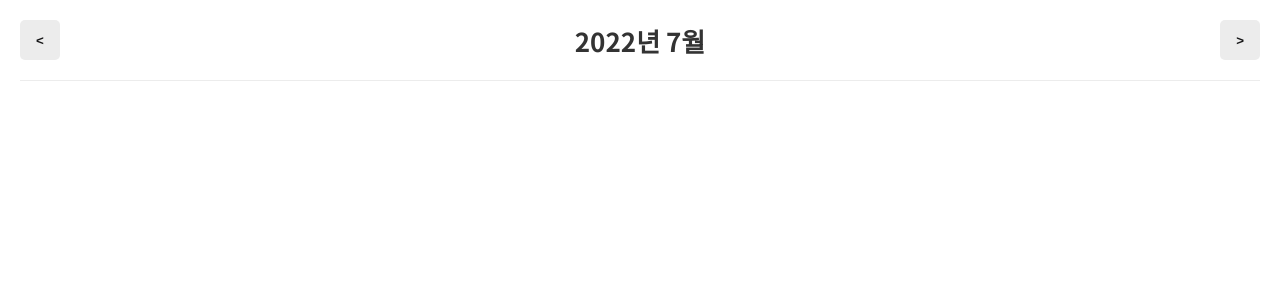
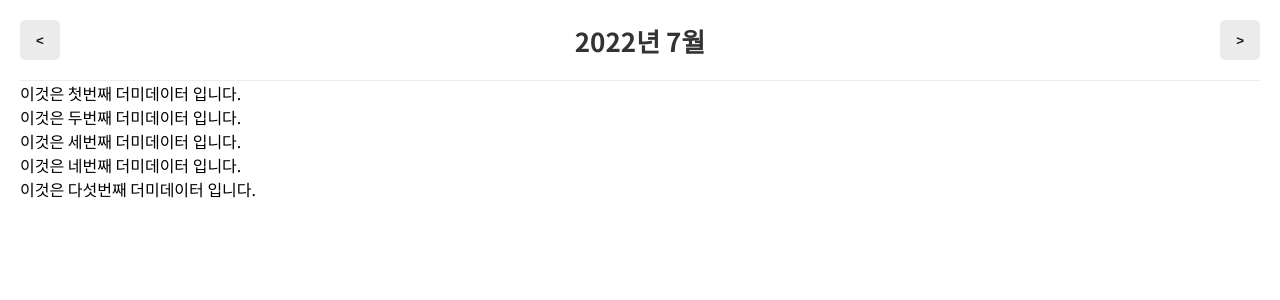
Before and after one commit to yujleee/my-mini-diary, a React (Create React App) app: page / in a window 1280 px wide. Shown: the top 300 px of the page. Built offline with nearby package versions, Linux system fonts and the light colour scheme; a web font is replaced by a local one.

Commit message:
🚧 더미데이터 활용해서 일기 데이터 리스트 컴포넌트 추가

```diff
--- a/src/App.js
+++ b/src/App.js
@@ -70,7 +70,7 @@ export const DataStateContext = React.createContext();
 export const DispatchContext = React.createContext();
 
 function App() {
-  const [data, dispatch] = useReducer(reducer, []);
+  const [data, dispatch] = useReducer(reducer, dummyData);
 
   const { content_id } = useRef(0);
 
--- /dev/null
+++ b/src/components/DiaryList.js
@@ -0,0 +1,11 @@
+const DiaryList = ({ dataList }) => {
+  return (
+    <div>
+      {dataList.map((it) => (
+        <div key={it.id}>{it.content}</div>
+      ))}
+    </div>
+  );
+};
+
+export default DiaryList;
--- a/src/pages/Home.js
+++ b/src/pages/Home.js
@@ -1,8 +1,11 @@
-import { useState } from 'react';
+import { useContext, useState } from 'react';
+import { DataStateContext } from '../App';
 import Buttons from '../components/Buttons';
 import Header from '../components/Header';
+import DiaryList from '../components/DiaryList';
 
 const Home = () => {
+  const diaryList = useContext(DataStateContext);
   const [currentDate, setCurrentDate] = useState(new Date());
   const title = `${currentDate.getFullYear()}년 ${currentDate.getMonth() + 1}월`;
 
@@ -18,6 +21,7 @@ const Home = () => {
         titleText={title}
         right={<Buttons text={'>'} onClick={increaseMonth} />}
       />
+      <DiaryList dataList={diaryList} />
     </div>
   );
 };
```
